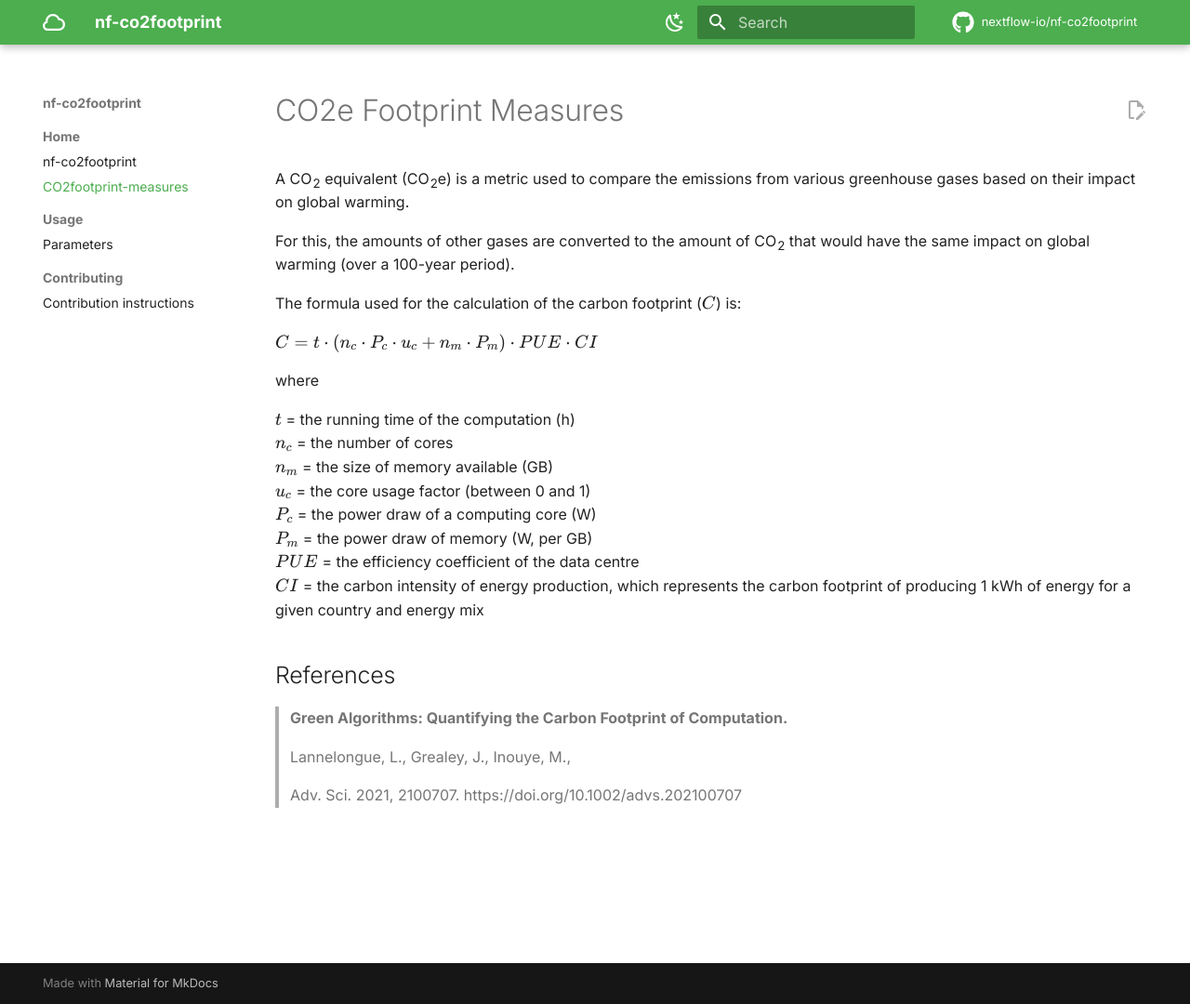
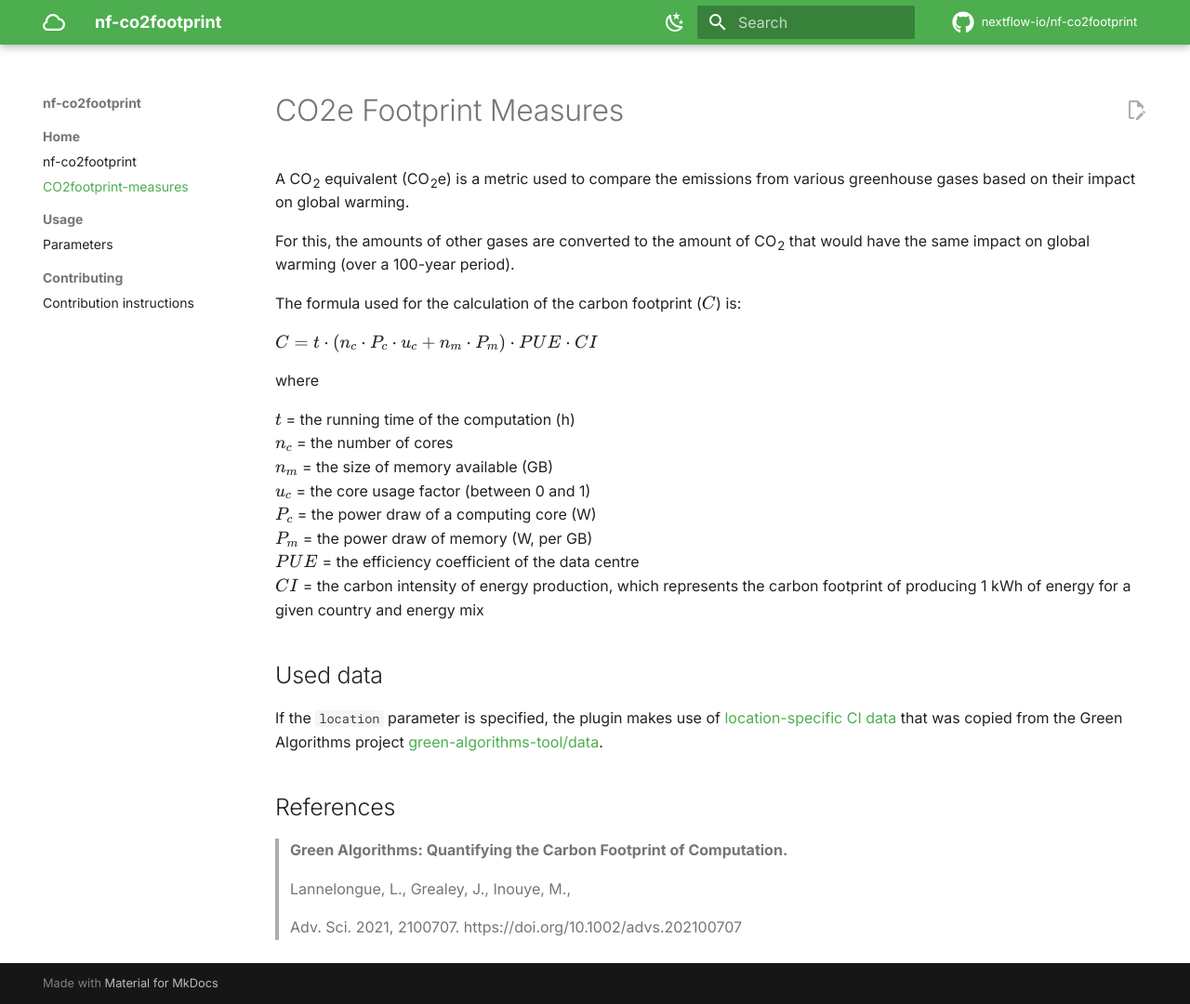
Before and after one commit to nextflow-io/nf-co2footprint, an MkDocs documentation site: the page built from docs/co2footprint.md, in a window 1280 px wide and 1080 px high. Shown: the whole window at 93% size. Built offline with MkDocs 1.6.1 and Material for MkDocs 9.7.7, drawn with Linux system fonts in a browser that asks for light colours; comment, search, counter and statistics services are not loaded.

Commit message:
Add description that CI data is from GA Project

```diff
--- a/docs/co2footprint.md
+++ b/docs/co2footprint.md
@@ -26,6 +26,10 @@ where
 **$PUE$** = the efficiency coefficient of the data centre<br/>
 **$CI$** = the carbon intensity of energy production, which represents the carbon footprint of producing 1 kWh of energy for a given country and energy mix
 
+## Used data
+
+If the `location` parameter is specified, the plugin makes use of [location-specific CI data](../../plugins/nf-co2footprint/src/resources/CI_aggregated.v2.2.csv) that was copied from the Green Algorithms project [green-algorithms-tool/data](https://github.com/GreenAlgorithms/green-algorithms-tool/tree/master/data).
+
 ## References
 
 > **Green Algorithms: Quantifying the Carbon Footprint of Computation.**
```
